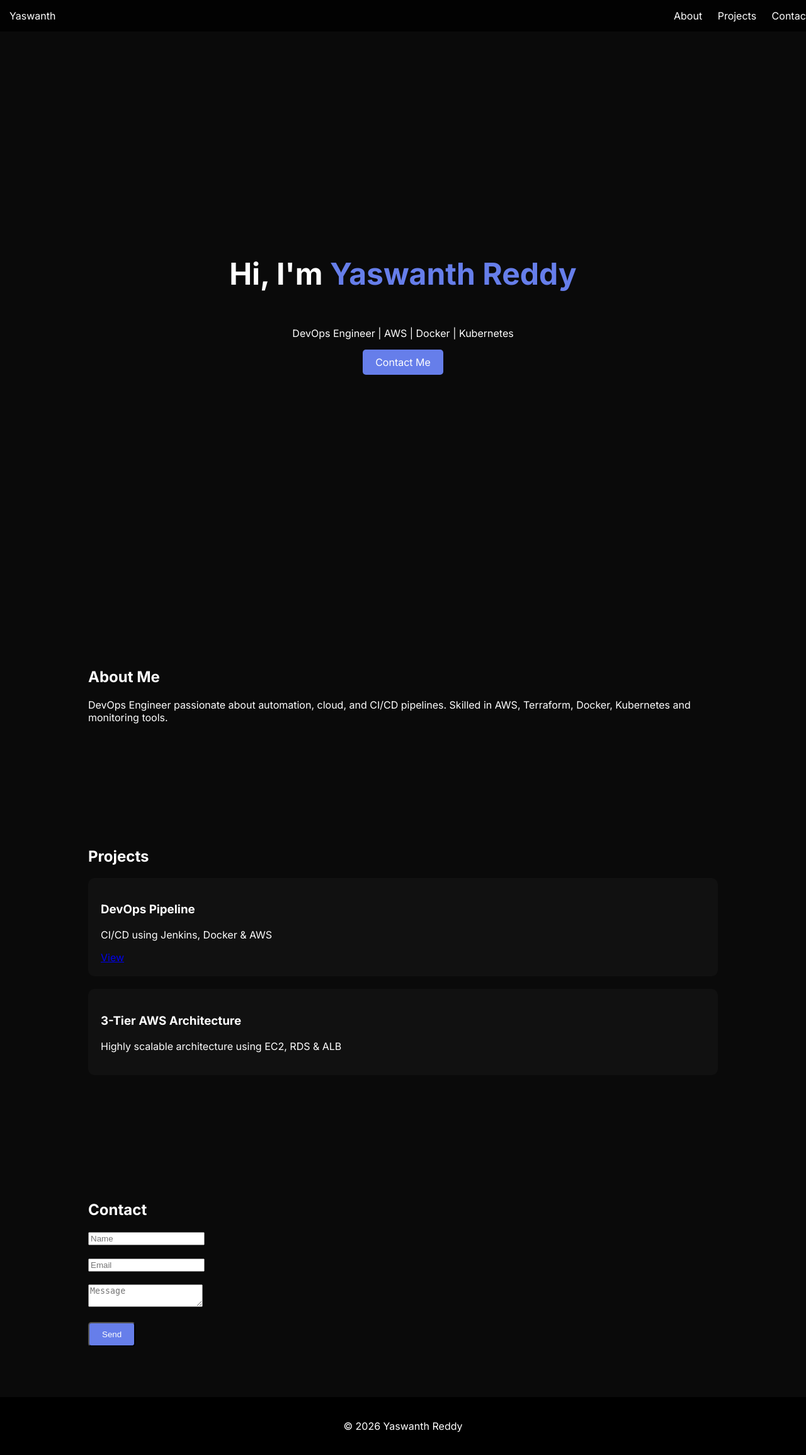
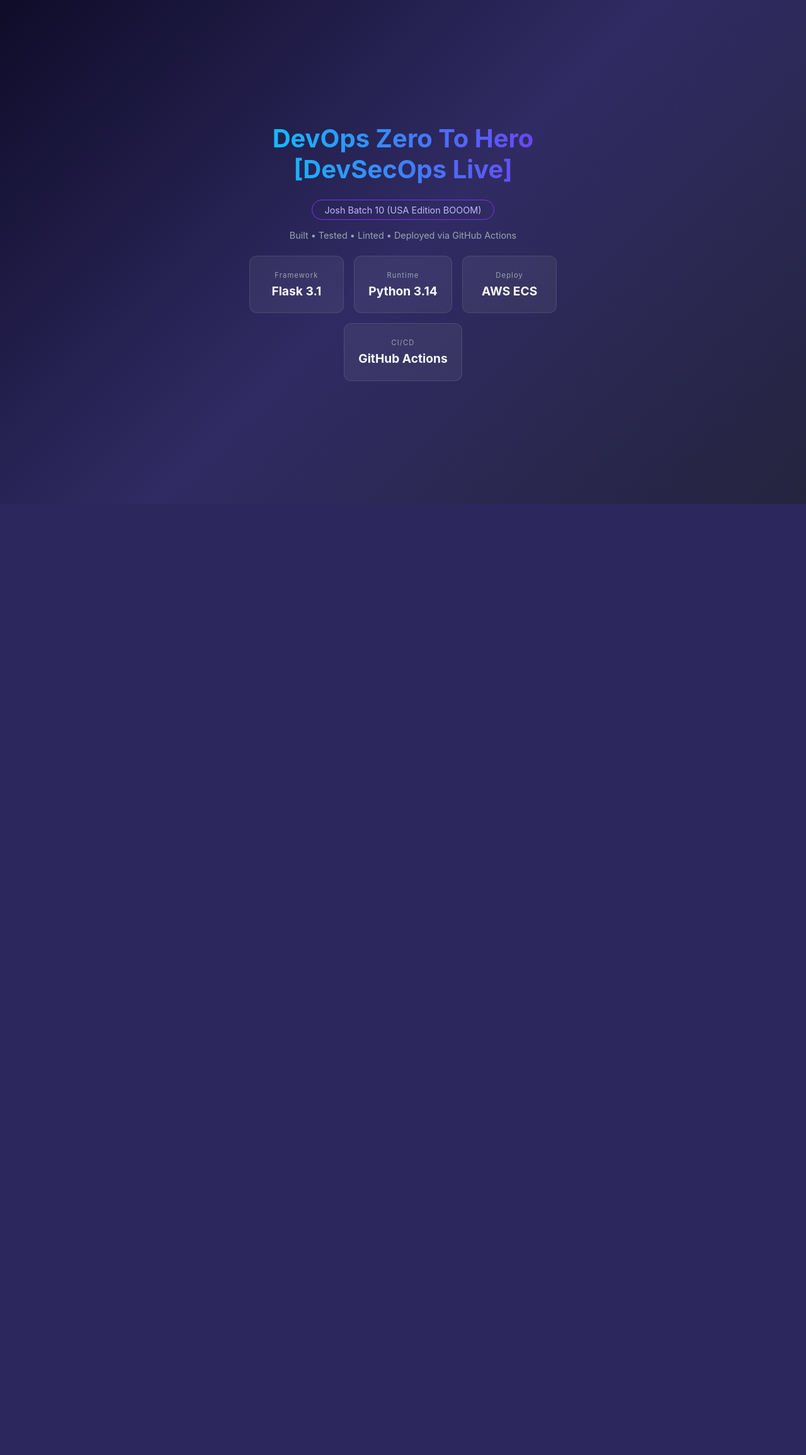
Before and after one commit to arumullayaswanth/github-actions-zero-to-hero, a Flask app: page / in a window 1280 px wide. Shown: the whole page at 63% size. After the commit the page ends 800 px from the top, so only its background shows below. Run offline with Flask 3, Linux system fonts and the light colour scheme.

Commit message:
Update index.html

```diff
--- a/templates/index.html
+++ b/templates/index.html
@@ -3,175 +3,111 @@
 <head>
 <meta charset="UTF-8">
 <meta name="viewport" content="width=device-width, initial-scale=1.0">
-<title>Yaswanth Reddy - DevOps Engineer</title>
-
-<link href="https://fonts.googleapis.com/css2?family=Inter:wght@300;400;600;700&display=swap" rel="stylesheet">
+<title>DevOps Zero To Hero</title>
 
 <style>
-body {
-    margin:0;
-    font-family: 'Inter', sans-serif;
-    background:#0a0a0a;
-    color:#fff;
+*{margin:0;padding:0;box-sizing:border-box}
+
+body{
+min-height:100vh;
+display:flex;
+align-items:center;
+justify-content:center;
+background:linear-gradient(135deg,#0f0c29,#302b63,#24243e);
+font-family:-apple-system,BlinkMacSystemFont,"Segoe UI",Roboto;
+color:#e0e0e0
 }
 
-/* NAVBAR */
-.navbar {
-    position:fixed;
-    width:100%;
-    top:0;
-    background:rgba(0,0,0,0.8);
-    padding:15px;
-    display:flex;
-    justify-content:space-between;
-    z-index:1000;
+.container{text-align:center;padding:2rem;max-width:640px}
+
+h1{
+font-size:2.5rem;
+background:linear-gradient(90deg,#00d2ff,#7b2ff7);
+-webkit-background-clip:text;
+-webkit-text-fill-color:transparent;
+margin-bottom:.5rem
 }
 
-.navbar a {
-    color:#fff;
-    margin:0 10px;
-    text-decoration:none;
+.badge{
+display:inline-block;
+margin:1rem 0;
+padding:.4rem 1.2rem;
+border:1px solid #7b2ff7;
+border-radius:999px;
+font-size:.9rem;
+color:#c4b5fd
 }
 
-/* HERO */
-.hero {
-    height:100vh;
-    display:flex;
-    justify-content:center;
-    align-items:center;
-    text-align:center;
-    flex-direction:column;
+.pipeline{
+margin-bottom:1.5rem;
+font-size:.9rem;
+color:#9ca3af
 }
 
-.hero h1 {
-    font-size:3rem;
+.cards{
+display:flex;
+gap:1rem;
+justify-content:center;
+flex-wrap:wrap
 }
 
-.hero span {
-    color:#667eea;
+.card{
+background:rgba(255,255,255,.06);
+border:1px solid rgba(255,255,255,.1);
+border-radius:12px;
+padding:1.4rem;
+min-width:150px
 }
 
-/* SECTION */
-section {
-    padding:80px 20px;
+.card span{
+display:block;
+font-size:.7rem;
+color:#9ca3af;
+margin-bottom:.4rem;
+letter-spacing:.1em
 }
 
-.container {
-    max-width:1000px;
-    margin:auto;
-}
-
-/* CARDS */
-.card {
-    background:#111;
-    padding:20px;
-    border-radius:10px;
-    margin-bottom:20px;
-}
-
-/* BUTTON */
-.btn {
-    background:#667eea;
-    padding:10px 20px;
-    color:#fff;
-    text-decoration:none;
-    border-radius:5px;
-}
-
-/* FOOTER */
-footer {
-    text-align:center;
-    padding:20px;
-    background:#000;
+.card strong{
+font-size:1.2rem;
+color:#f9fafb
 }
 </style>
 </head>
 
 <body>
 
-<!-- NAVBAR -->
-<div class="navbar">
-    <div>Yaswanth</div>
-    <div>
-        <a href="#about">About</a>
-        <a href="#projects">Projects</a>
-        <a href="#contact">Contact</a>
-    </div>
+<div class="container">
+
+<h1>DevOps Zero To Hero [DevSecOps Live]</h1>
+<div class="badge">Josh Batch 10 (USA Edition BOOOM)</div>
+
+<div class="pipeline">
+Built • Tested • Linted • Deployed via GitHub Actions
 </div>
 
-<!-- HERO -->
-<section class="hero">
-    <h1>Hi, I'm <span>Yaswanth Reddy</span></h1>
-    <p>DevOps Engineer | AWS | Docker | Kubernetes</p>
-    <a href="#contact" class="btn">Contact Me</a>
-</section>
+<div class="cards">
+<div class="card">
+<span>Framework</span>
+<strong>Flask 3.1</strong>
+</div>
 
-<!-- ABOUT -->
-<section id="about">
-<div class="container">
-    <h2>About Me</h2>
-    <p>
-        DevOps Engineer passionate about automation, cloud, and CI/CD pipelines.
-        Skilled in AWS, Terraform, Docker, Kubernetes and monitoring tools.
-    </p>
+<div class="card">
+<span>Runtime</span>
+<strong>Python 3.14</strong>
 </div>
-</section>
 
-<!-- PROJECTS -->
-<section id="projects">
-<div class="container">
-    <h2>Projects</h2>
+<div class="card">
+<span>Deploy</span>
+<strong>AWS ECS</strong>
+</div>
 
-    <div class="card">
-        <h3>DevOps Pipeline</h3>
-        <p>CI/CD using Jenkins, Docker & AWS</p>
-        <a href="https://github.com/" target="_blank">View</a>
-    </div>
-
-    <div class="card">
-        <h3>3-Tier AWS Architecture</h3>
-        <p>Highly scalable architecture using EC2, RDS & ALB</p>
-    </div>
+<div class="card">
+<span>CI/CD</span>
+<strong>GitHub Actions</strong>
+</div>
+</div>
 
 </div>
-</section>
-
-<!-- CONTACT -->
-<section id="contact">
-<div class="container">
-    <h2>Contact</h2>
-
-    <form id="form">
-        <input type="text" placeholder="Name" required><br><br>
-        <input type="email" placeholder="Email" required><br><br>
-        <textarea placeholder="Message" required></textarea><br><br>
-        <button class="btn">Send</button>
-    </form>
-</div>
-</section>
-
-<!-- FOOTER -->
-<footer>
-    <p>© 2026 Yaswanth Reddy</p>
-</footer>
-
-<script>
-// Smooth scroll
-document.querySelectorAll('a').forEach(a=>{
-    a.addEventListener('click',function(e){
-        if(this.hash){
-            e.preventDefault();
-            document.querySelector(this.hash).scrollIntoView({behavior:'smooth'});
-        }
-    });
-});
-
-// Form alert
-document.getElementById("form").addEventListener("submit",function(e){
-    e.preventDefault();
-    alert("Message sent!");
-});
-</script>
 
 </body>
 </html>
```
